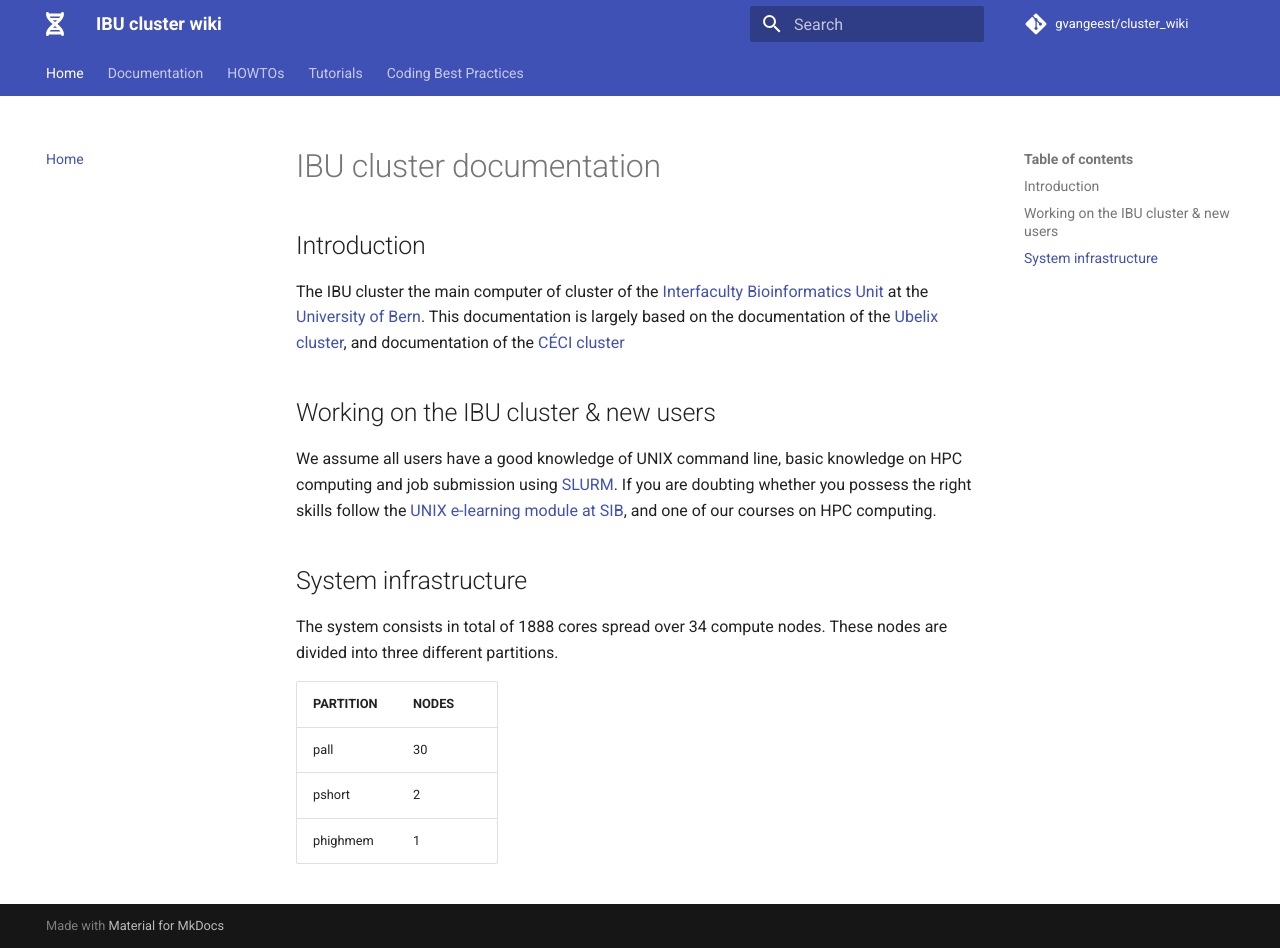
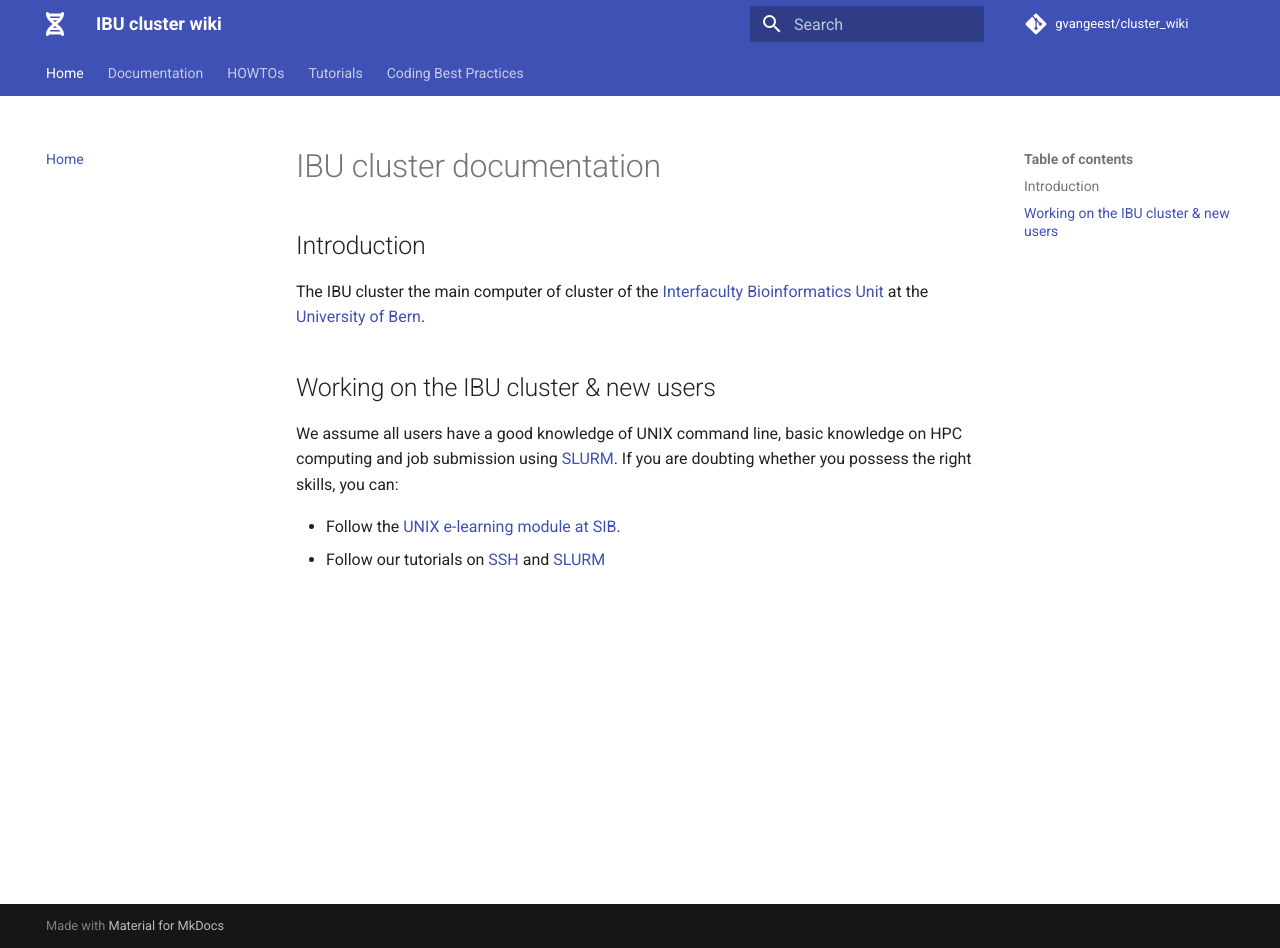
Before and after one commit to GeertvanGeest/cluster-docs, an MkDocs documentation site: the page built from docs/index.md, in a window 1280 px wide and 948 px high. Built offline with MkDocs 1.6.1 and Material for MkDocs 9.7.7, drawn with Linux system fonts in a browser that asks for light colours.

Commit message:
Some additions to the index page

```diff
--- a/docs/index.md
+++ b/docs/index.md
@@ -1,16 +1,10 @@
 # IBU cluster documentation
 
 ## Introduction
-The IBU cluster the main computer of cluster of the [Interfaculty Bioinformatics Unit](https://www.bioinformatics.unibe.ch/) at the [University of Bern](https://www.unibe.ch/). This documentation is largely based on the documentation of the [Ubelix cluster](https://ubelix.unibe.ch/), and documentation of the [CÉCI cluster](http://www.ceci-hpc.be/)
+The IBU cluster the main computer of cluster of the [Interfaculty Bioinformatics Unit](https://www.bioinformatics.unibe.ch/) at the [University of Bern](https://www.unibe.ch/).
 
 ## Working on the IBU cluster & new users
-We assume all users have a good knowledge of UNIX command line, basic knowledge on HPC computing and job submission using [SLURM](https://slurm.schedmd.com/documentation.html). If you are doubting whether you possess the right skills follow the [UNIX e-learning module at SIB](https://edu.sib.swiss/pluginfile.php/2878/mod_resource/content/4/couselab-html/content.html), and one of our courses on HPC computing.
+We assume all users have a good knowledge of UNIX command line, basic knowledge on HPC computing and job submission using [SLURM](https://slurm.schedmd.com/documentation.html). If you are doubting whether you possess the right skills, you can:
 
-## System infrastructure
-The system consists in total of 1888 cores spread over 34 compute nodes. These nodes are divided into three different partitions.
-
-| PARTITION | NODES |
-|-----------|-------|
-| pall      | 30    |
-| pshort    | 2     |
-| phighmem  | 1     |
+* Follow the [UNIX e-learning module at SIB](https://edu.sib.swiss/pluginfile.php/2878/mod_resource/content/4/couselab-html/content.html).
+* Follow our tutorials on [SSH](HPC_tutorial/SSH_tutorial.md) and [SLURM](HPC_tutorial/SLURM_tutorial.md)
```
